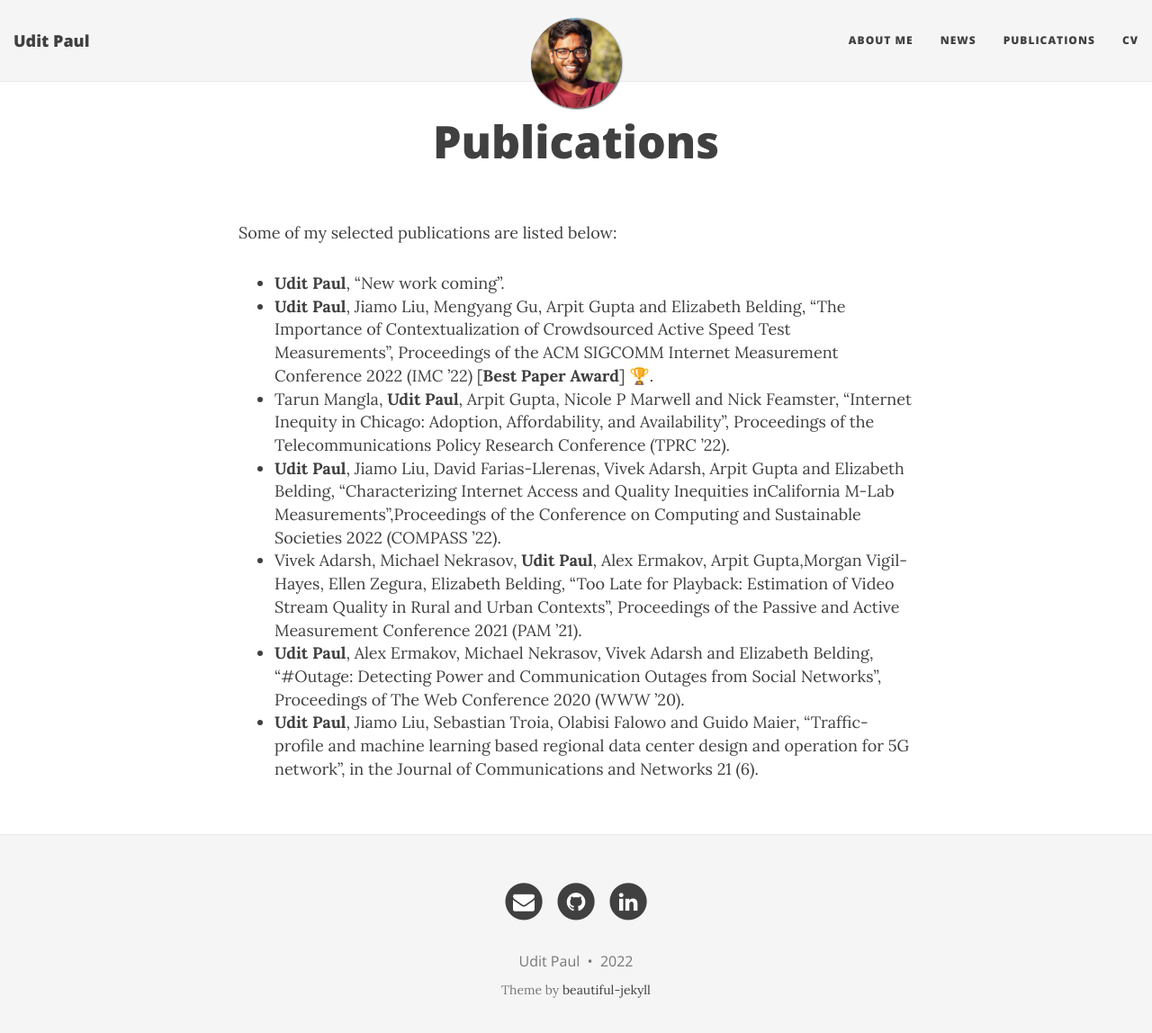
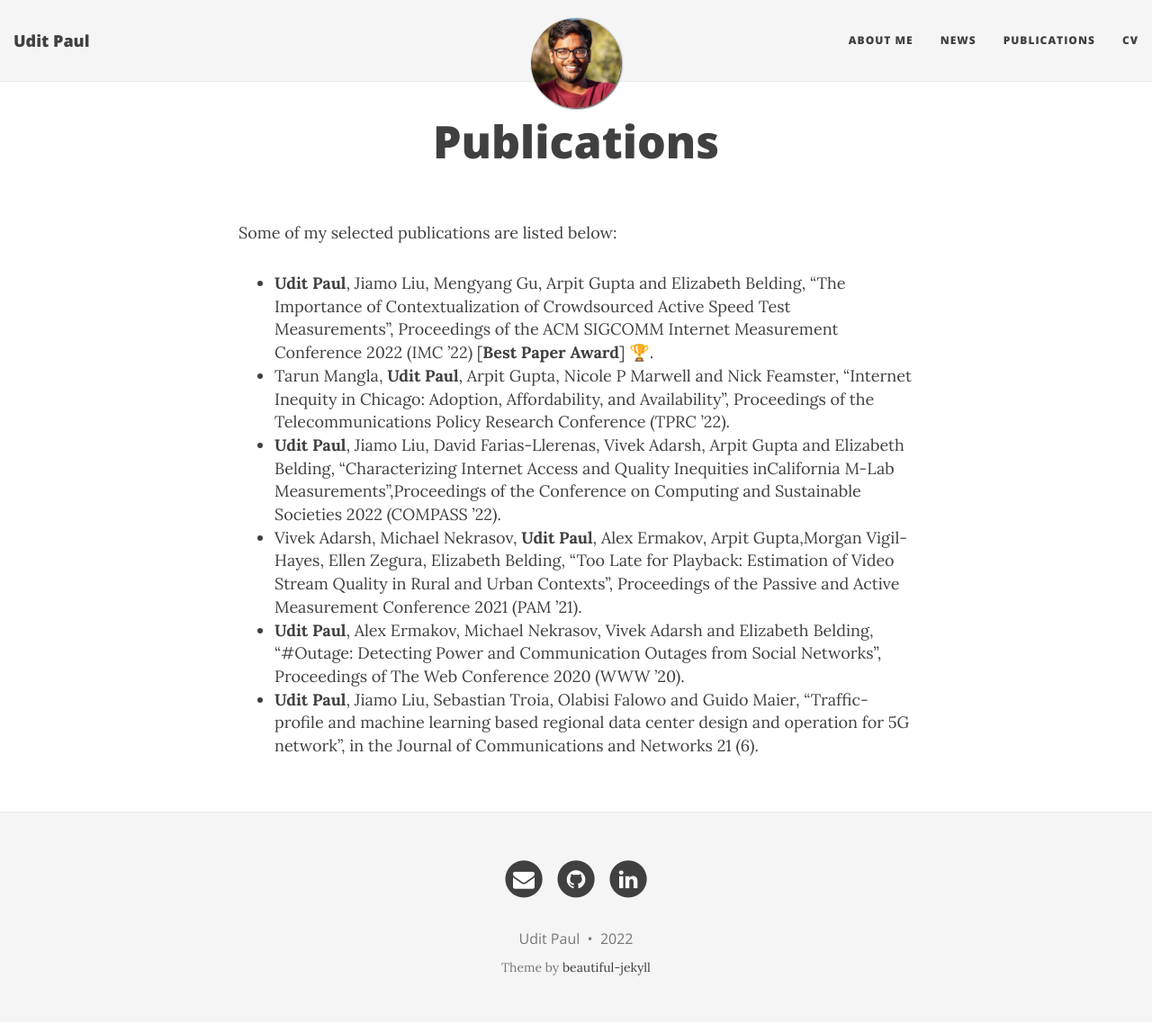
Before and after one commit to u-paul/u-paul.github.io, a Jekyll site: the page built from research.md, in a window 1280 px wide and 1161 px high. Shown: the top 1148 px of the window at 90% size. Built offline with Jekyll 4.4.1, drawn with Linux system fonts in a browser that asks for light colours; nearby versions of some CDN libraries.

Commit message:
made some dummy changes

```diff
--- a/research.md
+++ b/research.md
@@ -4,8 +4,6 @@ title: Publications
 ---
 
 Some of my selected publications are listed below:
-
-- **Udit Paul**, “New work coming”.
 - **Udit Paul**, Jiamo Liu, Mengyang Gu, Arpit Gupta and Elizabeth Belding, “The Importance of Contextualization of Crowdsourced Active Speed Test Measurements”, Proceedings of the ACM SIGCOMM Internet Measurement Conference 2022 (IMC ’22) [**Best Paper Award**] 🏆.
 - Tarun Mangla, **Udit Paul**, Arpit Gupta, Nicole P Marwell and Nick Feamster, "Internet Inequity in Chicago: Adoption, Affordability, and Availability", Proceedings of the Telecommunications Policy Research Conference (TPRC ’22).
 - **Udit Paul**, Jiamo Liu, David Farias-Llerenas, Vivek Adarsh, Arpit Gupta and Elizabeth Belding, “Characterizing Internet Access and Quality Inequities inCalifornia M-Lab Measurements”,Proceedings of the Conference on Computing and Sustainable Societies 2022 (COMPASS ’22).
```
